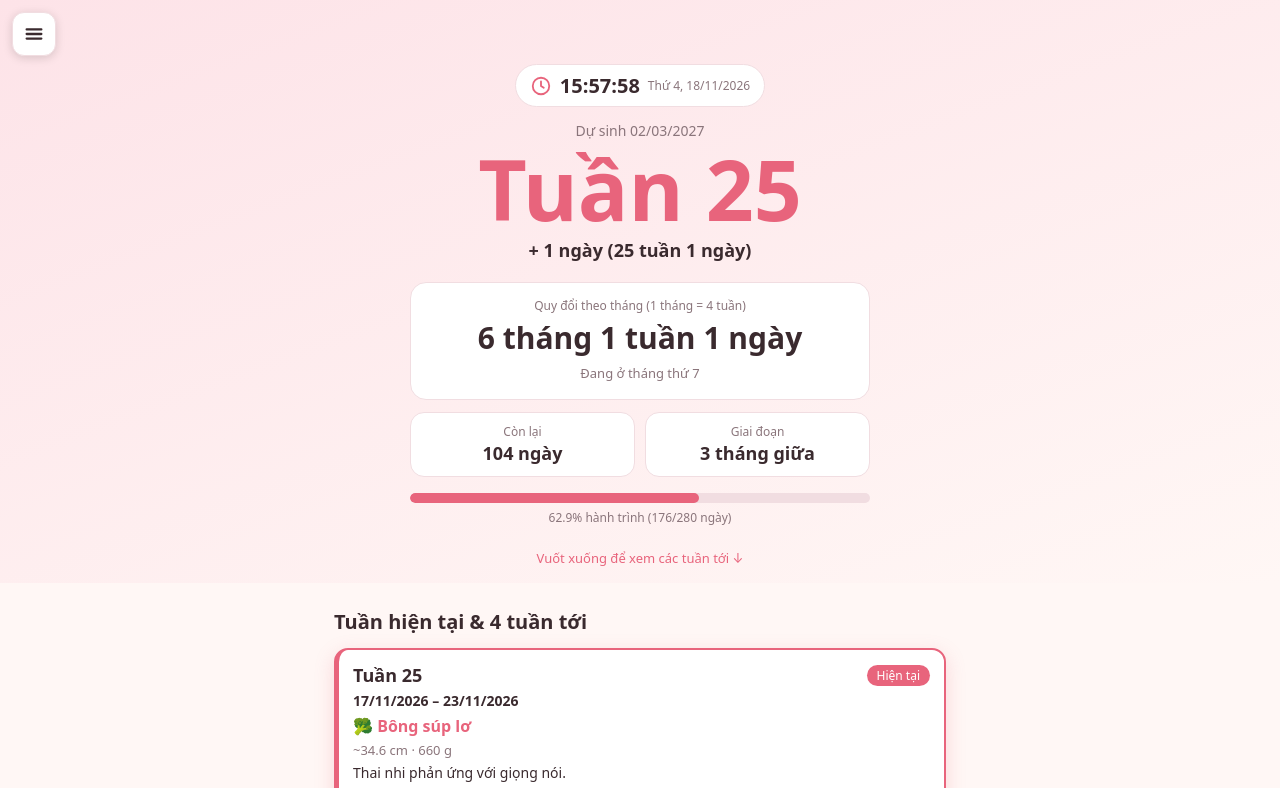
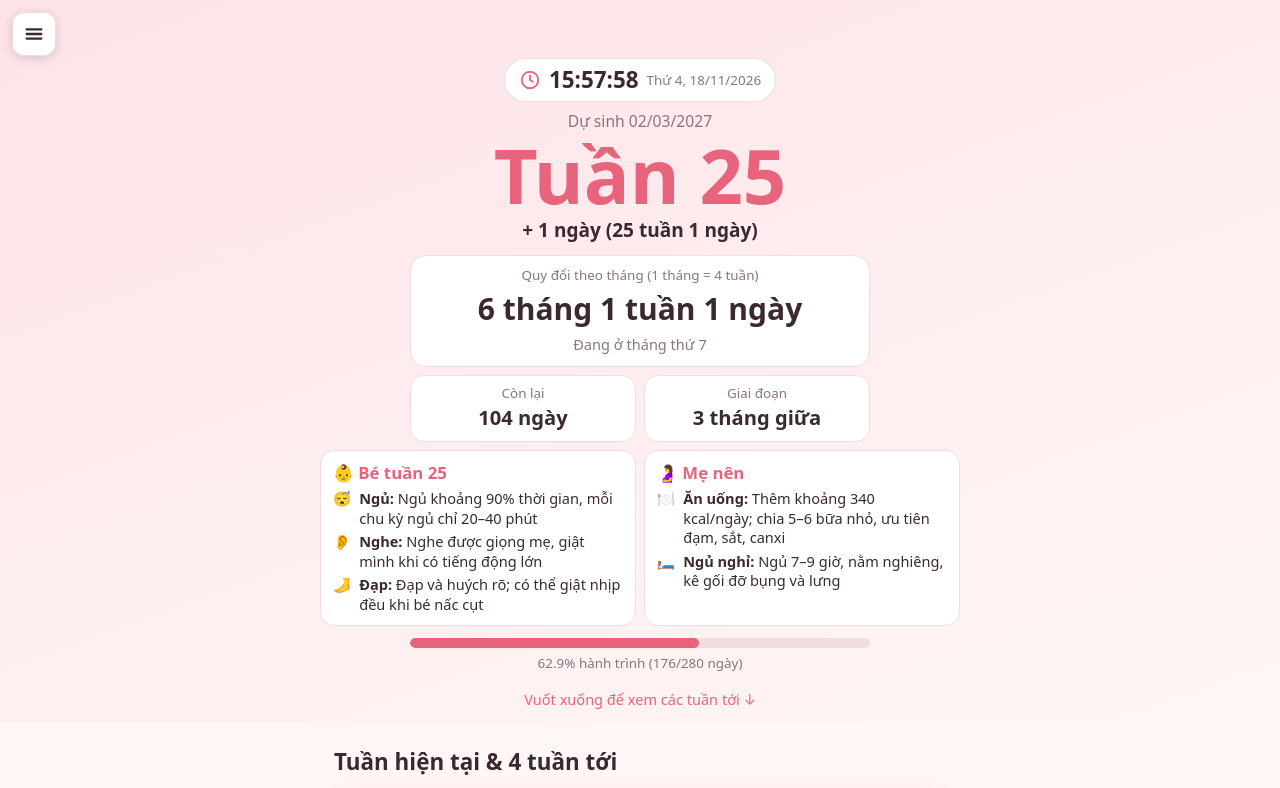
Before and after one commit to dinhthanhtuanaz/my-sites, a plain HTML site: page lo-trinh-thai-ky/index.html in a window 1280 px wide. Shown: the top 788 px of the page. Drawn offline with Linux system fonts and the light colour scheme.

Commit message:
Add baby and mom stage guidance, tighten hero layout, bump font size

```diff
--- a/lo-trinh-thai-ky/app.js
+++ b/lo-trinh-thai-ky/app.js
@@ -155,6 +155,17 @@ function renderCalendar(t) {
   $("calendar").innerHTML = h;
 }
 
+function renderStage(weeks) {
+  const w = Math.min(40, Math.max(1, weeks));
+  const s = STAGES.find(x => w <= x[0])[1];
+  const row = (icon, label, text) => '<p><span class="ic">' + icon + "</span><span><b>" + label + ":</b> " + text + "</span></p>";
+  $("stage").innerHTML =
+    '<div class="st-col"><h3>👶 Bé tuần ' + w + "</h3>" +
+      row("😴", "Ngủ", s.baby[0]) + row("👂", "Nghe", s.baby[1]) + row("🦶", "Đạp", s.baby[2]) + "</div>" +
+    '<div class="st-col"><h3>🤰 Mẹ nên</h3>' +
+      row("🍽️", "Ăn uống", s.mom[0]) + row("🛏️", "Ngủ nghỉ", s.mom[1]) + "</div>";
+}
+
 function render() {
   const t = today();
   const days = Math.round((t - LMP) / DAY);
@@ -210,6 +221,7 @@ function render() {
   }
   $("milestones").innerHTML = ms;
 
+  renderStage(weeks);
   renderProfile(cur, t);
   renderCalendar(t);
 
--- a/lo-trinh-thai-ky/data.js
+++ b/lo-trinh-thai-ky/data.js
@@ -1,3 +1,40 @@
+// Tình trạng bé & lời khuyên cho mẹ theo giai đoạn: [đến hết tuần, {baby: [ngủ, nghe, đạp], mom: [ăn uống, ngủ nghỉ]}]
+// Thông tin tổng quát để tham khảo, không thay thế tư vấn của bác sĩ.
+const STAGES = [
+  [6, {
+    baby: ["Chưa có chu kỳ ngủ - thức", "Chưa nghe được (tai chưa hình thành)", "Chưa cử động, tim bắt đầu đập"],
+    mom: ["Uống axit folic, chia nhiều bữa nhỏ nếu buồn nôn, uống đủ nước", "Ngủ đủ 8 giờ. Buồn ngủ ban ngày là bình thường"]
+  }],
+  [13, {
+    baby: ["Chưa có chu kỳ ngủ rõ ràng", "Tai trong đang hình thành, chưa nghe được", "Đã cử động nhưng mẹ chưa cảm nhận được"],
+    mom: ["Chưa cần ăn thêm năng lượng; ưu tiên đủ chất, ăn nhiều bữa nhỏ", "Dễ mệt, ngủ trưa 20–30 phút nếu cần"]
+  }],
+  [17, {
+    baby: ["Cử động xen kẽ lúc nghỉ, chưa thành chu kỳ rõ", "Tai đang hoàn thiện, chưa nghe rõ", "Mẹ có thể bắt đầu thấy nhẹ như bong bóng, cánh bướm (thường từ tuần 16–20)"],
+    mom: ["Thêm khoảng 300 kcal/ngày; ưu tiên đạm, sắt, canxi", "Ngủ 7–9 giờ, tập nằm nghiêng"]
+  }],
+  [22, {
+    baby: ["Ngủ phần lớn thời gian trong ngày, thức ngắn xen kẽ", "Bắt đầu nghe được nhịp tim mẹ và tiếng động lớn", "Thai máy rõ dần: đạp nhẹ, lăn, xoay"],
+    mom: ["Thêm khoảng 340 kcal/ngày; đủ đạm (thịt, cá, trứng, sữa), sắt, canxi", "Ngủ 7–9 giờ, nằm nghiêng và kê gối giữa hai chân"]
+  }],
+  [27, {
+    baby: ["Ngủ khoảng 90% thời gian, mỗi chu kỳ ngủ chỉ 20–40 phút", "Nghe được giọng mẹ, giật mình khi có tiếng động lớn", "Đạp và huých rõ; có thể giật nhịp đều khi bé nấc cụt"],
+    mom: ["Thêm khoảng 340 kcal/ngày; chia 5–6 bữa nhỏ, ưu tiên đạm, sắt, canxi", "Ngủ 7–9 giờ, nằm nghiêng, kê gối đỡ bụng và lưng"]
+  }],
+  [31, {
+    baby: ["Ngủ khoảng 90% ngày, chu kỳ ngủ - thức rõ ràng", "Phân biệt được giọng mẹ, phản ứng với tiếng nói và nhạc", "Đạp mạnh. Bắt đầu đếm thai máy: đủ 10 cử động trong 2 giờ"],
+    mom: ["Thêm khoảng 450 kcal/ngày; ăn nhiều bữa nhỏ để tránh ợ nóng", "Nằm nghiêng trái, tránh nằm ngửa lâu, kê cao đầu khi ợ nóng"]
+  }],
+  [35, {
+    baby: ["Ngủ khoảng 18–20 giờ/ngày", "Nhận ra giọng mẹ, thích nghe giọng quen thuộc", "Chật dần nên đạp ít rộng hơn, nhưng vẫn đều: huých, lăn, nhấp nhô"],
+    mom: ["Ăn nhiều bữa nhỏ, đủ đạm và sắt, uống đủ nước, hạn chế đồ ngọt", "Nghỉ ngơi thêm ban ngày, nằm nghiêng trái, ngủ kê gối cao"]
+  }],
+  [40, {
+    baby: ["Ngủ khoảng 18–20 giờ/ngày", "Nghe rõ, quen giọng mẹ và người thân", "Vẫn đạp đều; nếu giảm rõ rệt hoặc bất thường cần đi khám ngay"],
+    mom: ["Ăn nhẹ, đủ chất, uống đủ nước; ăn đủ năng lượng trước khi chuyển dạ", "Ngủ nghỉ tối đa, nằm nghiêng trái, đi bộ nhẹ nhàng. Đến viện khi có dấu hiệu chuyển dạ"]
+  }]
+];
+
 // Thông tin mẹ bầu. weights: danh sách cân nặng đã đo [tuần thai, kg] - thêm dòng mới mỗi lần cân.
 const PROFILE = {
   name: "Đỗ Thị Chinh",
--- a/lo-trinh-thai-ky/index.html
+++ b/lo-trinh-thai-ky/index.html
@@ -12,7 +12,7 @@
   <meta name="mobile-web-app-capable" content="yes">
   <meta name="apple-mobile-web-app-title" content="Lộ trình thai kỳ">
   <meta name="apple-mobile-web-app-status-bar-style" content="default">
-  <link rel="stylesheet" href="style.css?v=12">
+  <link rel="stylesheet" href="style.css?v=15">
 </head>
 <body>
   <button id="menuBtn" class="menu-btn" type="button" aria-label="Mở menu" aria-expanded="false" aria-controls="drawer">
@@ -52,6 +52,8 @@
       <div class="stat"><b id="triVal">--</b><span>Giai đoạn</span></div>
     </div>
 
+    <div id="stage" class="stage"></div>
+
     <div class="bar"><div class="bar-fill" id="barFill"></div></div>
     <p class="bar-label" id="barLabel"></p>
     <p class="hint">Vuốt xuống để xem các tuần tới ↓</p>
@@ -82,8 +84,8 @@
     <svg viewBox="0 0 24 24" width="22" height="22" fill="none" stroke="currentColor" stroke-width="2.5" stroke-linecap="round" stroke-linejoin="round" aria-hidden="true"><path d="M12 19V5M5 12l7-7 7 7"/></svg>
   </button>
 
-  <script src="lunar.js?v=12"></script>
-  <script src="data.js?v=12"></script>
-  <script src="app.js?v=12"></script>
+  <script src="lunar.js?v=15"></script>
+  <script src="data.js?v=15"></script>
+  <script src="app.js?v=15"></script>
 </body>
 </html>
--- a/lo-trinh-thai-ky/style.css
+++ b/lo-trinh-thai-ky/style.css
@@ -1,4 +1,5 @@
 :root {
+  --fs: 1.12; /* hệ số phóng chữ chung, tăng giảm tại đây */
   --bg: #fff7f5;
   --card: #ffffff;
   --text: #3a2a2e;
@@ -36,9 +37,9 @@ body {
   min-height: 100svh;
   display: flex;
   flex-direction: column;
-  justify-content: center;
+  justify-content: flex-start;
   text-align: center;
-  padding: calc(64px + env(safe-area-inset-top)) 16px 20px;
+  padding: calc(58px + env(safe-area-inset-top)) 16px 16px;
   background: linear-gradient(160deg, var(--accent-soft), var(--bg));
 }
 .clock {
@@ -46,52 +47,67 @@ body {
   align-items: center;
   gap: 8px;
   align-self: center;
-  margin-bottom: 14px;
-  padding: 6px 14px;
+  margin-bottom: 8px;
+  padding: 5px 14px;
   background: var(--card);
   border: 1px solid var(--border);
   border-radius: 99px;
   color: var(--accent);
 }
-.clock span { font-size: 20px; font-weight: 700; font-variant-numeric: tabular-nums; color: var(--text); }
-.clock small { font-size: 12px; color: var(--muted); }
-.eyebrow { margin: 0; color: var(--muted); font-size: 14px; }
-h1 { margin: 4px 0 0; font-size: clamp(52px, 17vw, 84px); color: var(--accent); line-height: 1.05; }
-.sub { margin: 4px 0 18px; font-size: 18px; font-weight: 600; }
+.clock span { font-size: calc(20px * var(--fs)); font-weight: 700; font-variant-numeric: tabular-nums; color: var(--text); }
+.clock small { font-size: calc(12px * var(--fs)); color: var(--muted); }
+.eyebrow { margin: 0; color: var(--muted); font-size: calc(14px * var(--fs)); }
+h1 { margin: 2px 0 0; font-size: clamp(46px, 15vw, 76px); color: var(--accent); line-height: 1.05; }
+.sub { margin: 2px 0 10px; font-size: calc(17px * var(--fs)); font-weight: 600; }
 
 .month-box {
   background: var(--card);
   border: 1px solid var(--border);
   border-radius: 16px;
-  padding: 14px 12px;
-  margin: 0 auto 12px;
+  padding: 10px 12px;
+  margin: 0 auto 8px;
   width: 100%;
   max-width: 460px;
 }
-.month-box .label { display: block; font-size: 12px; color: var(--muted); }
+.month-box .label { display: block; font-size: calc(12px * var(--fs)); color: var(--muted); }
 .month-box b { display: block; font-size: clamp(22px, 7vw, 30px); margin: 2px 0; }
-.month-box small { color: var(--muted); font-size: 13px; }
+.month-box small { color: var(--muted); font-size: calc(13px * var(--fs)); }
 
 .stats {
   display: grid;
   grid-template-columns: 1fr 1fr;
-  gap: 10px;
+  gap: 8px;
   width: 100%;
   max-width: 460px;
-  margin: 0 auto 16px;
+  margin: 0 auto 8px;
 }
-.stat { display: flex; flex-direction: column-reverse; background: var(--card); border: 1px solid var(--border); border-radius: 14px; padding: 10px; }
-.stat b { display: block; font-size: 18px; }
-.stat span { font-size: 12px; color: var(--muted); }
+.stat { display: flex; flex-direction: column-reverse; background: var(--card); border: 1px solid var(--border); border-radius: 14px; padding: 8px 10px; }
+.stat b { display: block; font-size: calc(18px * var(--fs)); }
+.stat span { font-size: calc(12px * var(--fs)); color: var(--muted); }
 
+.stage {
+  display: grid;
+  gap: 8px;
+  width: 100%;
+  max-width: 460px;
+  margin: 0 auto 12px;
+  text-align: left;
+}
+.st-col { background: var(--card); border: 1px solid var(--border); border-radius: 14px; padding: 10px 12px; }
+.st-col h3 { margin: 0 0 4px; font-size: calc(15px * var(--fs)); color: var(--accent); }
+.st-col p { margin: 4px 0 0; display: flex; gap: 8px; font-size: calc(13px * var(--fs)); line-height: 1.35; }
+.st-col .ic { flex-shrink: 0; }
+@media (min-width: 700px) {
+  .stage { grid-template-columns: 1fr 1fr; max-width: 640px; }
+}
 .bar { width: 100%; max-width: 460px; margin: 0 auto; height: 10px; background: var(--border); border-radius: 99px; overflow: hidden; }
 .bar-fill { height: 100%; background: var(--accent); border-radius: 99px; transition: width .6s; }
-.bar-label { margin: 6px 0 0; font-size: 12px; color: var(--muted); }
-.hint { margin: 18px 0 0; font-size: 13px; color: var(--accent); animation: bob 1.8s ease-in-out infinite; }
+.bar-label { margin: 6px 0 0; font-size: calc(12px * var(--fs)); color: var(--muted); }
+.hint { margin: 12px 0 0; font-size: calc(13px * var(--fs)); color: var(--accent); animation: bob 1.8s ease-in-out infinite; }
 @keyframes bob { 50% { transform: translateY(4px); } }
 
 main { max-width: 640px; margin: 0 auto; padding: 24px 14px 48px; }
-h2 { margin: 0 0 12px; font-size: 20px; }
+h2 { margin: 0 0 12px; font-size: calc(20px * var(--fs)); }
 .list { display: grid; gap: 10px; }
 
 .card {
@@ -105,19 +121,19 @@ h2 { margin: 0 0 12px; font-size: 20px; }
 .card.future { border-left-color: var(--accent-soft); }
 .card.current { border: 2px solid var(--accent); border-left-width: 5px; box-shadow: 0 6px 20px rgba(232,100,124,.22); }
 .card-head { display: flex; justify-content: space-between; align-items: center; }
-.wk { font-weight: 700; font-size: 18px; }
-.badge { background: var(--accent); color: #fff; font-size: 12px; padding: 2px 10px; border-radius: 99px; }
-.in { font-size: 12px; color: var(--muted); }
+.wk { font-weight: 700; font-size: calc(18px * var(--fs)); }
+.badge { background: var(--accent); color: #fff; font-size: calc(12px * var(--fs)); padding: 2px 10px; border-radius: 99px; }
+.in { font-size: calc(12px * var(--fs)); color: var(--muted); }
 .check { color: var(--done); font-weight: 700; }
 .card p { margin: 3px 0 0; }
-.date { font-size: 14px; font-weight: 600; }
+.date { font-size: calc(14px * var(--fs)); font-weight: 600; }
 .fruit { font-weight: 600; color: var(--accent); }
-.size { font-size: 13px; color: var(--muted); }
-.desc { font-size: 14px; }
+.size { font-size: calc(13px * var(--fs)); color: var(--muted); }
+.desc { font-size: calc(14px * var(--fs)); }
 .card p.tip {
   margin-top: 8px;
   padding: 8px 10px;
-  font-size: 13px;
+  font-size: calc(13px * var(--fs));
   background: var(--accent-soft);
   border-radius: 10px;
 }
@@ -180,14 +196,14 @@ h2 { margin: 0 0 12px; font-size: 20px; }
   overflow-y: auto;
 }
 .drawer.open { transform: none; visibility: visible; }
-.drawer-title { margin: 0 8px 12px; font-size: 18px; font-weight: 700; color: var(--accent); }
+.drawer-title { margin: 0 8px 12px; font-size: calc(18px * var(--fs)); font-weight: 700; color: var(--accent); }
 .drawer a {
   display: block;
   padding: 14px 12px;
   border-radius: 12px;
   color: var(--text);
   text-decoration: none;
-  font-size: 16px;
+  font-size: calc(16px * var(--fs));
 }
 .drawer a:active { background: var(--accent-soft); }
 .drawer a small { color: var(--muted); margin-left: 4px; }
@@ -208,43 +224,43 @@ h2 { margin: 0 0 12px; font-size: 20px; }
   color: var(--text);
   border: 1px solid var(--border);
   border-radius: 14px;
-  font-size: 14px;
+  font-size: calc(14px * var(--fs));
 }
 .mile b { color: var(--accent); }
 .mile .in, .mile .check, .mile .badge { flex-shrink: 0; }
 /* Thông tin thai sản */
 .pf-card { background: var(--card); border: 1px solid var(--border); border-radius: 14px; padding: 4px 14px; }
-.pf-row { display: flex; justify-content: space-between; gap: 12px; padding: 9px 0; border-bottom: 1px solid var(--border); font-size: 14px; }
+.pf-row { display: flex; justify-content: space-between; gap: 12px; padding: 9px 0; border-bottom: 1px solid var(--border); font-size: calc(14px * var(--fs)); }
 .pf-row:last-child { border-bottom: 0; }
 .pf-row span { color: var(--muted); }
 .pf-row b { text-align: right; }
-.pf-note { margin: 10px 2px 0; font-size: 12px; color: var(--muted); }
+.pf-note { margin: 10px 2px 0; font-size: calc(12px * var(--fs)); color: var(--muted); }
 .pf-status { margin-top: 12px; padding: 12px 14px; border-radius: 14px; border: 1px solid var(--border); border-left: 5px solid var(--done); background: var(--card); }
 .pf-status.low { border-left-color: #e0952f; }
 .pf-status.high { border-left-color: #d9534f; }
-.pf-status b { display: block; font-size: 17px; }
-.pf-status span { font-size: 13px; color: var(--muted); }
-.pf-status p { margin: 6px 0 0; font-size: 14px; }
-.wt { width: 100%; margin-top: 12px; border-collapse: collapse; background: var(--card); border: 1px solid var(--border); border-radius: 14px; overflow: hidden; font-size: 13px; }
+.pf-status b { display: block; font-size: calc(17px * var(--fs)); }
+.pf-status span { font-size: calc(13px * var(--fs)); color: var(--muted); }
+.pf-status p { margin: 6px 0 0; font-size: calc(14px * var(--fs)); }
+.wt { width: 100%; margin-top: 12px; border-collapse: collapse; background: var(--card); border: 1px solid var(--border); border-radius: 14px; overflow: hidden; font-size: calc(13px * var(--fs)); }
 .wt th, .wt td { padding: 9px 8px; text-align: center; border-bottom: 1px solid var(--border); }
-.wt th { color: var(--muted); font-weight: 600; font-size: 12px; }
+.wt th { color: var(--muted); font-weight: 600; font-size: calc(12px * var(--fs)); }
 .wt tr:last-child td { border-bottom: 0; }
 .wt tr.now { background: var(--accent-soft); }
 /* Lịch âm */
 .miles .mile { text-align: left; align-items: flex-start; }
 #keydays .mile { cursor: default; line-height: 1.35; }
 #keydays .pf-status { margin: 0 0 4px; }
-.legend { display: flex; flex-wrap: wrap; gap: 4px 12px; align-items: center; margin: 14px 0 4px; font-size: 12px; color: var(--muted); }
+.legend { display: flex; flex-wrap: wrap; gap: 4px 12px; align-items: center; margin: 14px 0 4px; font-size: calc(12px * var(--fs)); color: var(--muted); }
 .lg { display: inline-block; width: 12px; height: 12px; border-radius: 4px; margin-right: -6px; }
 .lg.leave { background: var(--done); }
 .lg.due { background: var(--accent); }
 .lg.hleave { background: #d9534f; }
 .pf-status.hl { border-left-color: #d9534f; margin-top: 6px; }
 .cal { display: grid; grid-template-columns: repeat(7, 1fr); gap: 4px; }
-.cw { text-align: center; font-size: 11px; color: var(--muted); padding: 2px 0; }
+.cw { text-align: center; font-size: calc(11px * var(--fs)); color: var(--muted); padding: 2px 0; }
 .cd { text-align: center; padding: 5px 0 4px; border-radius: 10px; background: var(--card); border: 1px solid var(--border); line-height: 1.15; }
-.cd b { display: block; font-size: 15px; }
-.cd small { font-size: 10px; color: var(--muted); }
+.cd b { display: block; font-size: calc(15px * var(--fs)); }
+.cd small { font-size: calc(10px * var(--fs)); color: var(--muted); }
 .cd.first small { color: var(--accent); font-weight: 700; }
 .cd.leave { background: color-mix(in srgb, var(--done) 35%, var(--card)); border-color: var(--done); }
 .cd.hleave { background: color-mix(in srgb, #d9534f 35%, var(--card)); border-color: #d9534f; }
@@ -274,7 +290,7 @@ h2 { margin: 0 0 12px; font-size: 20px; }
   z-index: 10;
 }
 .to-top[hidden] { display: none; }
-.note { margin-top: 28px; text-align: center; font-size: 12px; color: var(--muted); }
+.note { margin-top: 28px; text-align: center; font-size: calc(12px * var(--fs)); color: var(--muted); }
 
 @media (min-width: 700px) {
   .hero { min-height: 70vh; }
```
